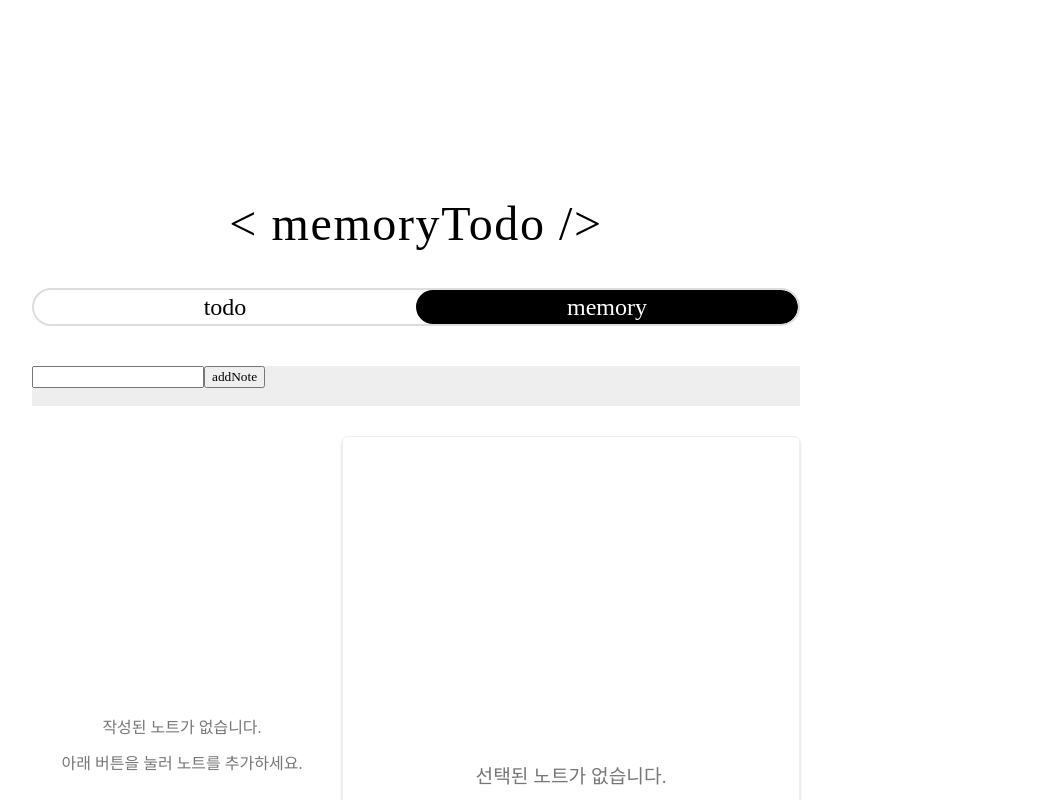
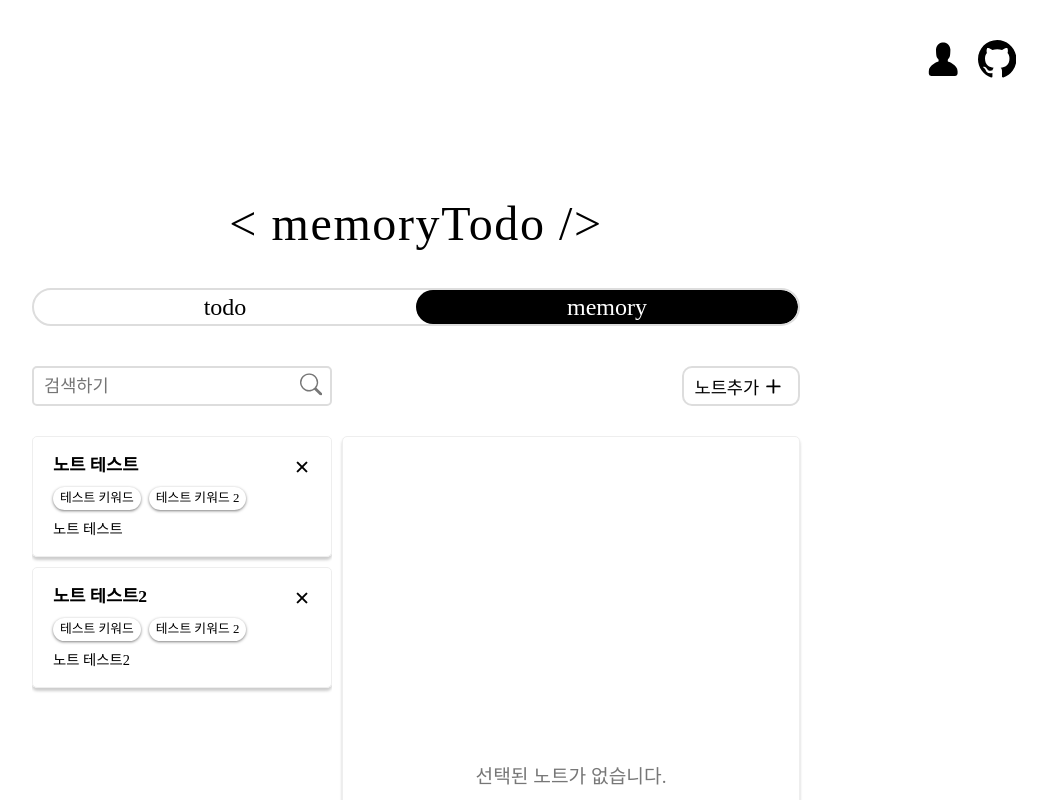
Before and after one commit to CHOI-K-ROCK/TODO_TS, a React (Create React App) app: page /memory in a window 1280 px wide. Shown: the top 800 px of the page, without its empty margins (224-1271 px from the left). Built offline with nearby package versions, Linux system fonts and the light colour scheme; a web font is replaced by a local one.

Commit message:
기본 기능 및 스타일 완성

```diff
--- a/src/App.tsx
+++ b/src/App.tsx
@@ -1,15 +1,17 @@
 import React, { useEffect, useState } from 'react';
 import { Routes, Route, useNavigate } from 'react-router-dom';
 import styled, { createGlobalStyle } from 'styled-components';
+import { GoPerson, GoMarkGithub } from 'react-icons/go';
 import reset from 'styled-reset';
 
 import { useDispatch, useSelector } from 'react-redux';
+
 import { todosActions } from 'modules/todos';
+import { notesActions } from 'modules/memory';
 
 import MenuBar from 'components/MenuBar';
 import TodoList from 'components/Todo/TodoList';
 import Memory from 'components/Memory/Memory';
-import { notesActions } from 'modules/memory';
 
 const GlobalStyles = createGlobalStyle`
     ${reset}
@@ -21,6 +23,8 @@ const GlobalStyles = createGlobalStyle`
     a {
       color: #000;
     }
+
+
   `;
 
 const Container = styled.div`
@@ -35,7 +39,7 @@ const Container = styled.div`
 `;
 
 const InnerContainer = styled.section`
-  width: 60%;
+  width: 60vw;
   max-width: 1000px;
   height: max-content;
 
@@ -58,11 +62,20 @@ const Title = styled.section`
   letter-spacing: 0.1rem;
 `;
 
-const Footer = styled.footer`
-  height: 200px;
-  width: 100vw;
-  margin-top: 30px;
-  border: 1px solid;
+const Footer = styled.div`
+  position: absolute;
+  right: 40px;
+  top: 40px;
+
+  .icon_wrapper {
+    display: flex;
+    gap: 15px;
+
+    .icon {
+      font-size: 2.4rem;
+      cursor: pointer;
+    }
+  }
 `;
 
 interface ITodo {
@@ -101,7 +114,6 @@ function App(): JSX.Element {
     const notesData: string | null = window.localStorage.getItem('notesData');
 
     if (todosData) dispatch(todosActions.getLocalStorage());
-    // eslint-disable-next-line react-hooks/exhaustive-deps
     if (notesData) dispatch(notesActions.getLocalStorage());
     // eslint-disable-next-line react-hooks/exhaustive-deps
   }, []);
@@ -139,7 +151,25 @@ function App(): JSX.Element {
           </Routes>
         </InnerContainer>
       </Container>
-      <Footer />
+      <Footer>
+        <div className="icon_wrapper">
+          <GoPerson
+            className="icon"
+            onClick={() =>
+              window.open('https://github.com/CHOI-K-ROCK/', '_blank')
+            }
+          />
+          <GoMarkGithub
+            className="icon"
+            onClick={() =>
+              window.open(
+                'https://github.com/CHOI-K-ROCK/memory_todo',
+                '_blank'
+              )
+            }
+          />
+        </div>
+      </Footer>
     </>
   );
 }
--- a/src/components/Memory/AddNote.tsx
+++ b/src/components/Memory/AddNote.tsx
@@ -16,10 +16,11 @@ const Container = styled.section`
   .close_btn {
     display: grid;
     place-items: center;
-    padding: 3px 0;
 
-    width: 30px;
-    height: 30px;
+    width: 2.5rem;
+    height: 2.5rem;
+
+    padding: 0;
 
     position: absolute;
     top: 25px;
@@ -86,7 +87,7 @@ const KeywordsWrapper = styled.div`
     border: none;
     outline: none;
 
-    &:focus + .notifiation::after {
+    &:focus + .notification::after {
       /* 인접 형제 선택자, 포커스된 인풋과 인접한 형제요소 .notifiation 의 가상 선택자를 선택함. */
       content: '엔터를 눌러 키워드를 추가할 수 있습니다. \\A 키워드를 클릭하여 삭제 할 수 있습니다.';
       white-space: pre;
@@ -166,6 +167,7 @@ const KeywordsWrapper = styled.div`
 
 const ContentWrapper = styled.div`
   margin-bottom: 10px;
+
   .content_input {
     width: 100%;
     height: 400px;
@@ -326,7 +328,7 @@ function AddNote(): JSX.Element {
           onChange={(e) => setKeywordValue(e.currentTarget.value)}
           onKeyDown={(e) => addKeyword(e)}
         />
-        <div className="notifiation" />
+        <div className="notification" />
       </KeywordsWrapper>
 
       {/* 본문 */}
--- a/src/components/Memory/EditNote.tsx
+++ b/src/components/Memory/EditNote.tsx
@@ -154,6 +154,7 @@ const KeywordsWrapper = styled.div`
 
 const ContentWrapper = styled.div`
   margin-bottom: 10px;
+
   .content_input {
     width: 100%;
     height: 400px;
@@ -178,8 +179,10 @@ const ContentWrapper = styled.div`
 const Notification = styled.div`
   display: flex;
   justify-content: flex-end;
+  align-items: center;
 
   width: 100%;
+  height: 30px;
   margin-bottom: 8px;
   font-size: 0.9rem;
 
@@ -230,12 +233,14 @@ function EditNote({ currentNote }: { currentNote: INote }): JSX.Element {
   const dispatch = useDispatch();
   const nav = useNavigate();
 
+  const [id, setId] = useState<string>('');
   const [title, setTitle] = useState<string>('');
   const [keywords, setKeywords] = useState<string[]>([]);
   const [keywordValue, setKeywordValue] = useState<string>('');
   const [content, setContent] = useState<string>('');
 
   useEffect(() => {
+    setId(currentNote.id);
     setTitle(currentNote.title);
     setKeywords(currentNote.keywords);
     setContent(currentNote.content);
@@ -269,7 +274,7 @@ function EditNote({ currentNote }: { currentNote: INote }): JSX.Element {
   const editNote = () => {
     dispatch(
       notesActions.editNote({
-        id: uuidv4(),
+        id,
         title,
         keywords,
         content,
--- a/src/components/Memory/ListItem.tsx
+++ b/src/components/Memory/ListItem.tsx
@@ -1,4 +1,6 @@
-import React from 'react';
+import { notesActions } from 'modules/memory';
+import React, { useEffect } from 'react';
+import { useDispatch } from 'react-redux';
 import { useNavigate } from 'react-router-dom';
 import styled from 'styled-components';
 
@@ -39,8 +41,12 @@ const Item = styled.li`
   &:hover {
     background-color: #f8f8f8;
   }
+  .title_wrapper {
+    position: relative;
 
     .title {
+      width: 90%;
+
       overflow: hidden;
       text-overflow: ellipsis;
       white-space: nowrap;
@@ -52,12 +58,30 @@ const Item = styled.li`
       height: 20px;
     }
 
+    button {
+      position: absolute;
+      top: -2px;
+      right: -5px;
+
+      background: none;
+      border: none;
+      font-size: 1.2rem;
+
+      cursor: pointer;
+
+      transition: 0.1s;
+
+      &:hover {
+        color: #fb8888;
+      }
+    }
+  }
+
   .content {
     width: 100%;
 
     font-size: 0.9rem;
     overflow: hidden;
-    text-overflow: ellipsis;
     white-space: pre-wrap;
 
     display: -webkit-box;
@@ -88,6 +112,16 @@ const KeywordsWrapper = styled.div`
     border-radius: 100vmax;
 
     box-shadow: 0 1px 3px rgba(0, 0, 0, 0.5);
+
+    &.empty {
+      padding: 5px 0;
+      border: none;
+
+      background-color: transparent;
+      box-shadow: none;
+
+      color: #777;
+    }
   }
 `;
 
@@ -107,29 +141,42 @@ function ListItem({
 }): JSX.Element {
   const { id, title, keywords, content } = note;
   const nav = useNavigate();
+  const dispatch = useDispatch();
+
+  useEffect(() => {
+    setCurrentNote(note);
+    // eslint-disable-next-line react-hooks/exhaustive-deps
+  }, [note]);
 
   const listClickHandler = () => {
-    setCurrentNote({
-      id,
-      title,
-      keywords,
-      content,
-    });
+    setCurrentNote(note);
     nav('/memory/view');
   };
 
   return (
     <Item onClick={listClickHandler}>
+      <div className="title_wrapper">
         <div className="title">{title}</div>
+        <button
+          type="button"
+          onClick={() => dispatch(notesActions.deleteNote({ id }))}
+        >
+          ✕
+        </button>
+      </div>
       <KeywordsWrapper>
-        {keywords?.map((el, idx) => {
+        {keywords.length ? (
+          keywords?.map((el, idx) => {
             return (
               // eslint-disable-next-line react/no-array-index-key
               <div className="keyword" key={idx}>
                 {el}
               </div>
             );
-        })}
+          })
+        ) : (
+          <div className="keyword empty">키워드 없음</div>
+        )}
       </KeywordsWrapper>
       <pre className="content">{content}</pre>
     </Item>
--- a/src/components/Memory/Memory.tsx
+++ b/src/components/Memory/Memory.tsx
@@ -1,9 +1,13 @@
 /* eslint-disable jsx-a11y/click-events-have-key-events */
-import React, { useState } from 'react';
+import React, { useEffect, useRef, useState } from 'react';
 import { useSelector } from 'react-redux';
-import { Route, Routes, Link, useNavigate } from 'react-router-dom';
+import { Route, Routes, useNavigate } from 'react-router-dom';
 import styled from 'styled-components';
-// import { plus as PlusBtn } from 'react-icons/bs';
+import {
+  BsSearch as SearchIcon,
+  BsPlus as PlusIcon,
+  BsCaretDownFill as ScrollIcon,
+} from 'react-icons/bs';
 
 import AddNote from './AddNote';
 import DefaultPage from './DefaultPage';
@@ -17,25 +21,112 @@ const Container = styled.section`
 `;
 
 const FunctionBar = styled.div`
-  background-color: #eee;
+  width: 100%;
+
+  display: flex;
+  justify-content: space-between;
+  gap: 10px;
+
   height: 40px;
 
   margin-bottom: 30px;
+
+  /* 좌측 검색창 박스 */
+  .search_wrapper {
+    flex: 1 0;
+    position: relative;
+    display: flex;
+
+    height: 2.5rem;
+
+    /* 인풋 */
+    .search_bar {
+      width: 100%;
+      min-width: 300px;
+
+      padding-left: 10px;
+      padding-right: 40px;
+      box-sizing: border-box;
+
+      border: 2px solid #ddd;
+      border-radius: 5px;
+
+      outline: none;
+      font-size: 1.1rem;
+
+      &:focus {
+        border: 2px solid #000;
+      }
+    }
+
+    /* 검색 아이콘 */
+    .icon {
+      position: absolute;
+      right: 10px;
+      top: 50%;
+      transform: translateY(-50%);
+
+      color: #777;
+    }
+  }
+
+  /* 우측 버튼 박스 */
+  .btn_wrapper {
+    flex: 2 0;
+    display: flex;
+    justify-content: flex-end;
+    align-items: center;
+
+    button {
+      display: flex;
+      align-items: center;
+
+      border: #ddd 2px solid;
+      background-color: #fff;
+      padding: 0 10px;
+
+      width: max-content;
+      height: 2.5rem;
+
+      font-size: 1.1rem;
+
+      border-radius: 10px;
+
+      cursor: pointer;
+
+      svg {
+        font-size: 1.8rem;
+      }
+
+      transition: 0.1s;
+
+      &:hover {
+        background-color: #000;
+        border: #000 2px solid;
+        color: #fff;
+      }
+    }
+  }
 `;
 
 const ContentsWrapper = styled.div`
+  width: 100%;
+
   display: flex;
   gap: 10px;
   min-height: 680px;
 
+  /* 노트 리스트 박스 */
   .list_wrapper {
+    position: relative;
     flex: 1 0;
 
     min-width: 300px;
     height: 680px;
-    overflow: auto;
+    overflow: scroll;
 
-    .empty {
+    /* 아무것도 없는 경우 */
+    .empty_list {
       height: 680px;
       display: grid;
       place-items: center;
@@ -88,7 +179,7 @@ const ContentsWrapper = styled.div`
       }
     }
   }
-
+  /* 뷰어 및 에디터 박스 */
   .contents_wrapper {
     flex: 2 0;
     min-height: 100%;
@@ -130,25 +221,36 @@ function Memory(): JSX.Element {
     (state: { notesSlice: { notes: INote[] } }) => state.notesSlice.notes
   );
 
+  const [searchValue, setSearchValue] = useState<string>('');
   const [currentNote, setCurrentNote] = useState<INote>({
     id: '',
     title: '',
     keywords: [],
     content: '',
   });
-  const [searchValue, setSearchValue] = useState<string>('');
 
   return (
     <Container>
+      {/* 검색 및 기능 바 */}
       <FunctionBar>
+        <div className="search_wrapper">
           <input
             type="text"
             className="search_bar"
+            placeholder="검색하기"
+            spellCheck={false}
             onChange={(e) => setSearchValue(e.target.value)}
           />
+          <div className="icon">
+            <SearchIcon size="1.4rem" />
+          </div>
+        </div>
+        <div className="btn_wrapper">
           <button type="button" onClick={() => nav('/memory/add')}>
-          addNote
+            <span>노트추가</span>
+            <PlusIcon />
           </button>
+        </div>
       </FunctionBar>
       <ContentsWrapper>
         {/* 노트 리스트 표시 */}
@@ -174,7 +276,8 @@ function Memory(): JSX.Element {
                 })}
             </ul>
           ) : (
-            <div className="empty">
+            // 리스트의 길이가 0인 경우 메시지 표시
+            <div className="empty_list">
               <div className="note_not_found">
                 <p>작성된 노트가 없습니다.</p>
                 <p>아래 버튼을 눌러 노트를 추가하세요.</p>
--- a/src/components/Memory/Viewer.tsx
+++ b/src/components/Memory/Viewer.tsx
@@ -6,6 +6,8 @@ import { notesActions } from 'modules/memory';
 import { useNavigate } from 'react-router-dom';
 
 const Container = styled.section`
+  width: 100%;
+
   position: relative;
   min-height: 680px;
   max-height: max-content;
@@ -17,26 +19,50 @@ const Container = styled.section`
   }
 `;
 
-const Title = styled.h2`
+const TitleWrapper = styled.div`
+  margin-bottom: 20px;
+
+  .title {
+    width: 85%;
+
+    display: -webkit-box;
+    -webkit-box-orient: vertical;
+    -webkit-line-clamp: 1;
+
+    overflow: hidden;
+    word-break: break-all;
+
     font-size: 1.3rem;
     font-weight: bold;
-  margin-bottom: 20px;
+  }
 `;
 
 const BtnWrapper = styled.div`
   position: absolute;
-  top: 25px;
+  top: 20px;
   right: 30px;
 
   display: flex;
+  flex-direction: column;
+  align-items: end;
   gap: 5px;
 
   width: max-content;
   padding: 3px 0;
 
+  .wrapper {
+    display: flex;
+    gap: 5px;
+  }
+
   button {
-    display: block;
-    padding-top: 6px;
+    width: 2.5rem;
+    height: 2.5rem;
+
+    padding: 0;
+
+    display: grid;
+    place-items: center;
 
     background: none;
     border: none;
@@ -60,8 +86,10 @@ const KeywordsWrapper = styled.div`
   display: flex;
   flex-wrap: wrap;
   gap: 8px;
+  width: 80%;
 
-  height: 1.2rem;
+  min-height: 1.2rem;
+  height: max-content;
   margin-bottom: 25px;
 
   .no_keyword {
@@ -123,7 +151,7 @@ const ContentWrapper = styled.div`
 
   .content {
     width: 100%;
-    min-height: 450px;
+    min-height: 500px;
     max-height: 600px;
     height: max-content;
 
@@ -134,6 +162,7 @@ const ContentWrapper = styled.div`
     border-radius: 5px;
 
     font-size: 1rem;
+    word-break: break-all;
 
     overflow: auto;
   }
@@ -157,20 +186,25 @@ function Viewer({ note }: { note: INote }): JSX.Element {
   };
 
   const searchOnGoogle = (e: React.MouseEvent<HTMLDivElement, MouseEvent>) => {
-    console.dir(e);
     const target = e.target as HTMLDivElement;
     window.open(
       `https://www.google.com/search?q=${target.innerText}`,
       '_blank'
     );
   };
-
+  console.log(note);
   return (
     <Container>
       {/* 제목 */}
-      <Title>{title}</Title>
+      <TitleWrapper>
+        <h2 className="title">{title}</h2>
+      </TitleWrapper>
 
       <BtnWrapper>
+        <button type="button" className="edit" onClick={() => nav('/memory')}>
+          ✕
+        </button>
+        <div className="wrapper">
           <button
             type="button"
             className="edit"
@@ -185,6 +219,7 @@ function Viewer({ note }: { note: INote }): JSX.Element {
           >
             <DeleteIcon />
           </button>
+        </div>
       </BtnWrapper>
 
       {/* 키워드 */}
--- a/src/modules/memory.ts
+++ b/src/modules/memory.ts
@@ -9,7 +9,20 @@ interface INote {
 }
 
 const initialState = {
-  notes: [],
+  notes: [
+    {
+      id: '741a8f39-7747-463e-a233-4f3dae8d638b',
+      title: '노트 테스트',
+      keywords: ['테스트 키워드', '테스트 키워드 2'],
+      content: '노트 테스트',
+    },
+    {
+      id: '741a2f39-sg24-2341-a233-4f3da234638b',
+      title: '노트 테스트2',
+      keywords: ['테스트 키워드', '테스트 키워드 2'],
+      content: '노트 테스트2',
+    },
+  ],
 };
 
 const notesSlice = createSlice({
@@ -37,7 +50,11 @@ const notesSlice = createSlice({
       });
     },
     editNote(state: { notes: INote[] }, action: { payload: INote }) {
-      console.log(action.payload);
+      const noteIdx = state.notes.findIndex((note) => {
+        return note.id === action.payload.id;
+      });
+
+      state.notes[noteIdx] = action.payload;
     },
   },
 });
--- a/src/modules/todos.ts
+++ b/src/modules/todos.ts
@@ -8,7 +8,18 @@ interface ITodo {
 }
 
 const initialState = {
-  todos: [],
+  todos: [
+    {
+      id: 'dc3d07a0-57c3-4bc1-a25e-d5f46f0db06f',
+      done: false,
+      content: 'todo example',
+    },
+    {
+      id: '0fec7384-fd31-462f-8df2-4cc48b31fd3c',
+      done: true,
+      content: 'done example',
+    },
+  ],
 };
 
 const todosSlice = createSlice({
```
Lines whose indentation alone changed are shown as unchanged.
